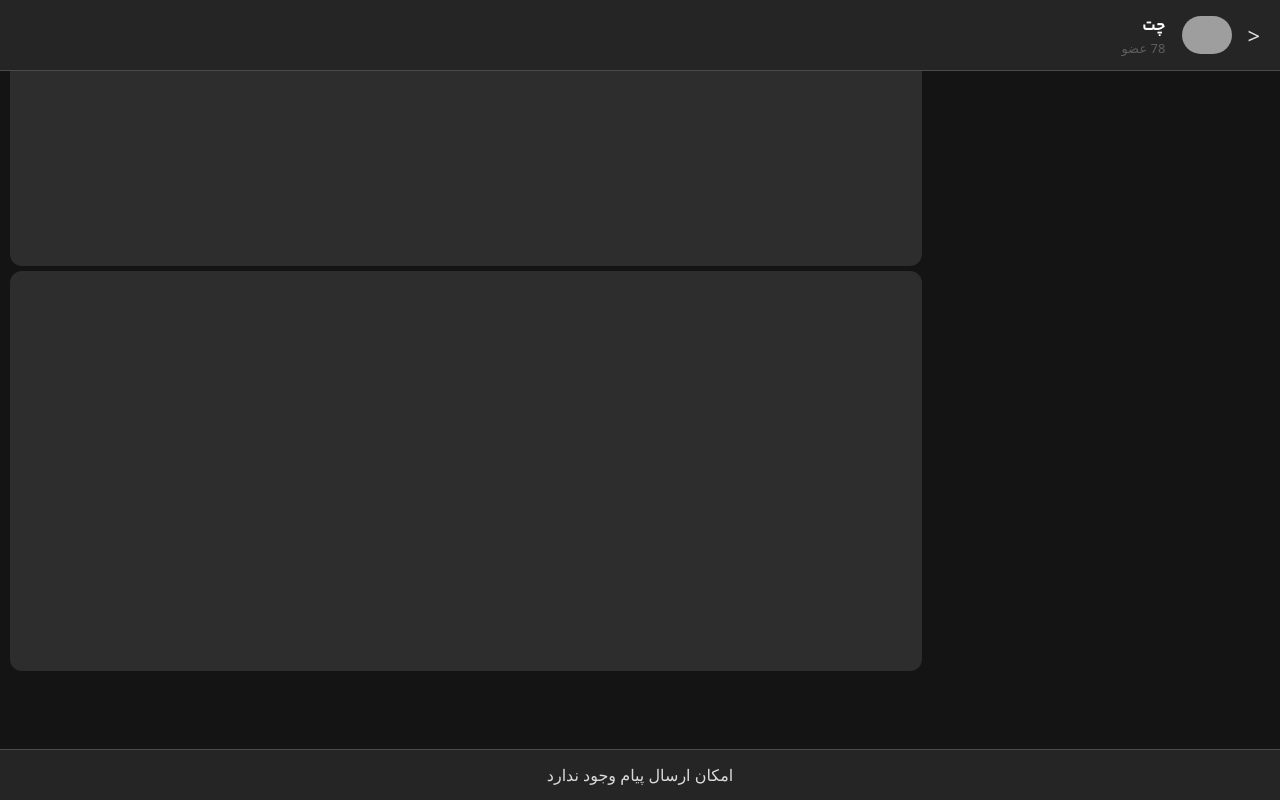
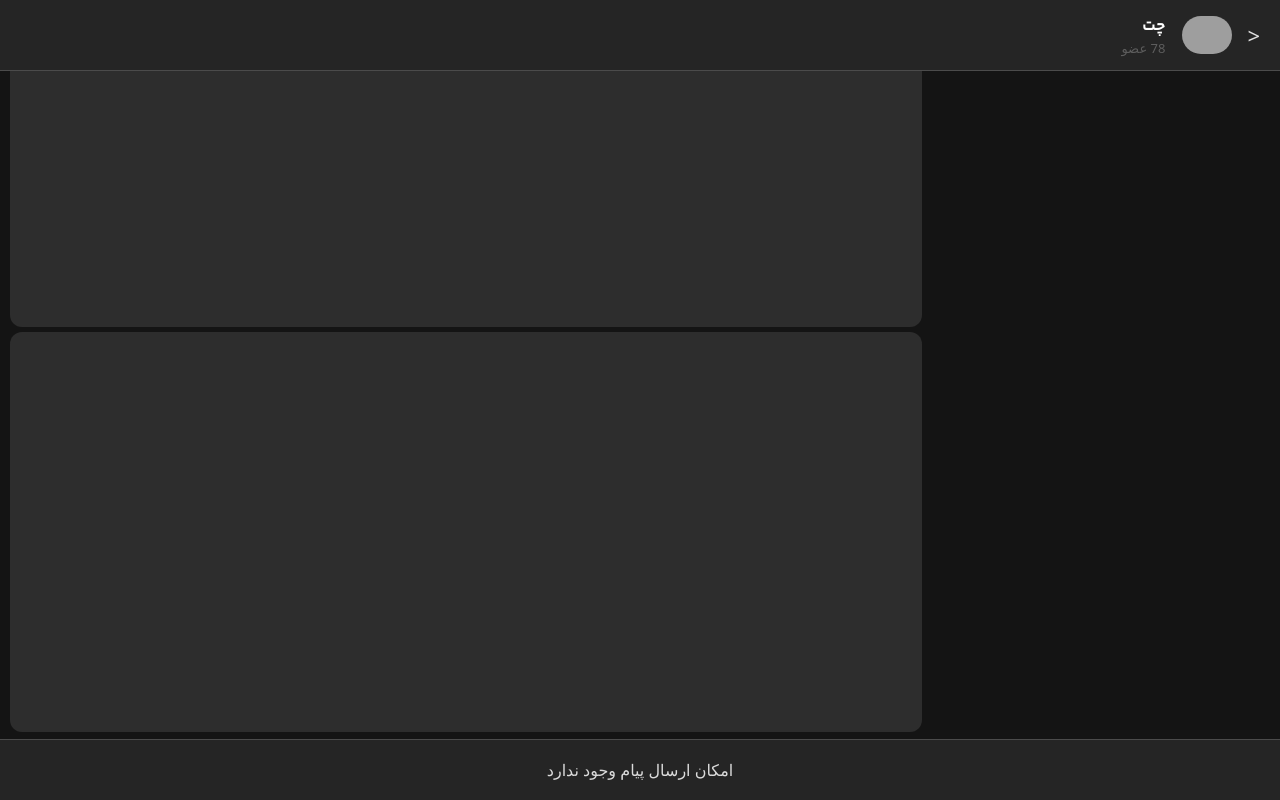
Before and after one commit to m0hammad0/chatapp, a plain HTML site: page groupchat.html in a window 1280 px wide. Drawn offline with Linux system fonts and the light colour scheme; grey boxes are pictures that could not be loaded.

Commit message:
Add files via upload

```diff
--- a/groupchat.html
+++ b/groupchat.html
@@ -59,7 +59,7 @@
         }
         .messages {
             background-color: #141414;
-            height: 595px;
+            height: 82vh;
             width: 95%;
             padding: 10px;
             overflow: auto;
@@ -77,8 +77,8 @@
             background: #252525;
             width: 100%;
             border-top: 1px solid #4b4b4b;
-            height: 50px;
             display: flex;
+            height: 60px;
             align-items: center;
             justify-content: center;
             font-family: system-ui;
```
